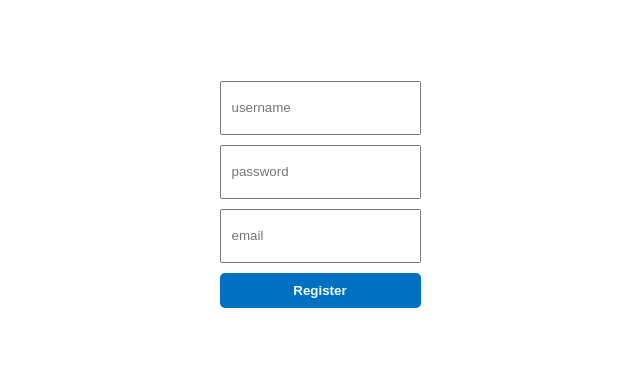
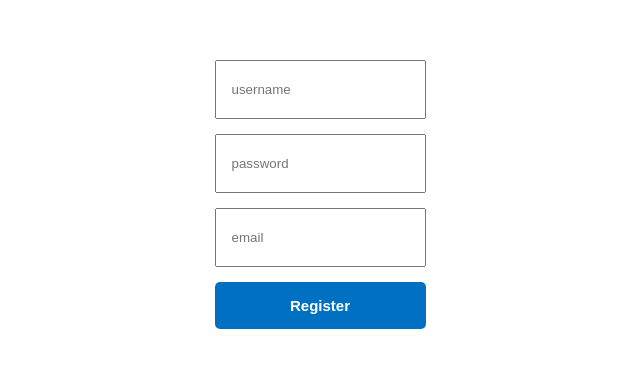
Before and after one commit to mani200307/HotelBooking, a React (Create React App) app in the folder client/: page /register in a window 1280 px wide. Shown: the part 206-574 px from the top of the page, without its empty margins (320-960 px from the left). Built offline with nearby package versions, Linux system fonts and the light colour scheme.

Commit message:
Client Auth tweaking

```diff
--- a/client/src/pages/login/Login.jsx
+++ b/client/src/pages/login/Login.jsx
@@ -41,7 +41,7 @@ const Login = () => {
                 <input type='text' placeholder='username' id='username' onChange={ handleChange } className='lInput' />
                 <input type='password' placeholder='password' id='password' onChange={ handleChange } className='lInput' />
                 <button disabled={loading} onClick={handleClick} className='lButton'>Login</button>
-                {error && <span>{error.message}</span>}
+                {error && <span style={{textAlign: 'center', color: 'red'}}>{error.message}</span>}
             </div>
         </div>
     );
--- a/client/src/pages/login/login.css
+++ b/client/src/pages/login/login.css
@@ -8,13 +8,12 @@
 .lContainer {
     display: flex;
     flex-direction: column;
-    gap: 10px;
+    gap: 20px;
 }
 
-
 .lInput {
-    height: 30px;
-    padding: 10px;
+    height: 25px;
+    padding: 15px;
 }
 
 .lButton {
@@ -25,6 +24,7 @@
     font-weight: bold;
     cursor: pointer;
     border-radius: 5px;
+    font-size: 15px;
 }
 
 .lButton:disabled {
--- a/client/src/pages/register/Register.jsx
+++ b/client/src/pages/register/Register.jsx
@@ -5,6 +5,9 @@ import { useNavigate } from 'react-router-dom';
 import './register.css';
 
 const Register = () => {
+
+    const [error, setError] = useState('');
+    const [loading, setLoading] = useState(false);
     const [credentials, setCredentials] = useState({
         username: undefined,
         password: undefined,
@@ -18,13 +21,16 @@ const Register = () => {
     };
 
     const handleClick = async (e) => {
+        setLoading(true);
         e.preventDefault();
         try {
             await axios.post('https://hotel-app-lp4j.onrender.com/api/auth/register', credentials);
             navigate('/login');
         } catch (err) {
+            setError('Registration unsuccessfull');
             console.log('Registration unsuccessfull');
         }
+        setLoading(false);
     }
 
     return (
@@ -33,7 +39,8 @@ const Register = () => {
                 <input type='text' placeholder='username' id='username' onChange={ handleChange } className='lInput' />
                 <input type='password' placeholder='password' id='password' onChange={ handleChange } className='lInput' />
                 <input type="email" placeholder='email' id="email" onChange={ handleChange } className='lInput'/>
-                <button onClick={handleClick} className='lButton'>Register</button>
+                <button disabled={loading} onClick={handleClick} className='lButton'>Register</button>
+                {error && <span style={{textAlign: 'center', color: 'red'}}>{error}</span>}
             </div>
         </div>
     );
--- a/client/src/pages/register/register.css
+++ b/client/src/pages/register/register.css
@@ -8,22 +8,23 @@
 .lContainer {
     display: flex;
     flex-direction: column;
-    gap: 10px;
+    gap: 15px;
 }
 
 .lInput {
-    height: 30px;
-    padding: 10px;
+    height: 25px;
+    padding: 15px;
 }
 
 .lButton {
     border: none;
-    padding: 10px 20px;
+    padding: 15px 20px;
     background-color: #0071c2;
     color: white;
     font-weight: bold;
     cursor: pointer;
     border-radius: 5px;
+    font-size: 15px;
 }
 
 .lButton:disabled {
```
